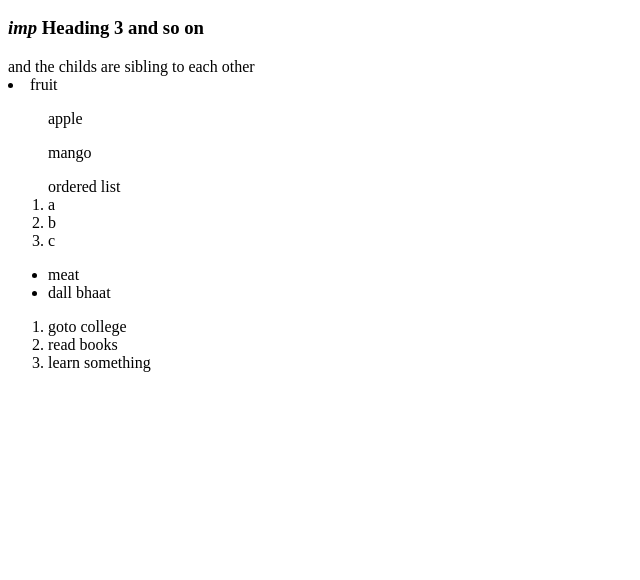
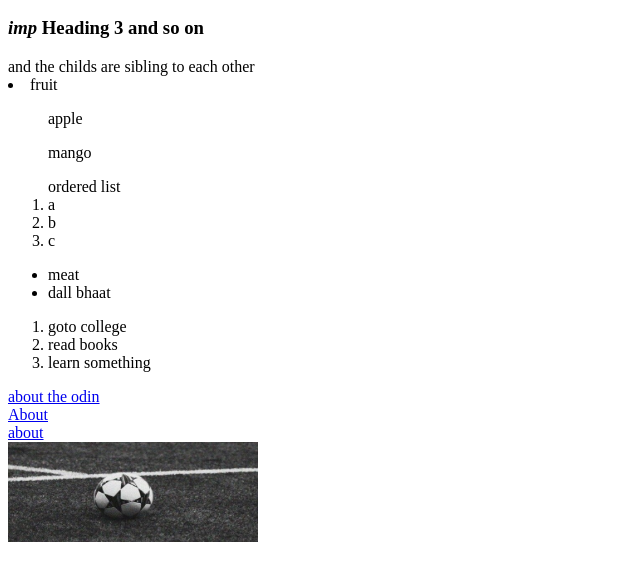
Before and after one commit to 0aashutosh/Web-learning, a plain HTML site: page index.html in a window 1280 px wide. Shown: the part 196-776 px from the top of the page, without its empty margins (0-640 px from the left). Drawn offline with Linux system fonts and the light colour scheme.

Commit message:
Upto img and comment

```diff
--- a/index.html
+++ b/index.html
@@ -32,5 +32,16 @@
         <li>read books</li>
         <li>learn something</li>
     </ol>
+
+    <a href="https://www.theodinproject.com/about" target="_blank" rel="noopener noreferrer"><!--href attribute to add the link or destination-->
+        about the odin<!--target is to open the link on the new tab which is on _self on default -->
+    </a><!--a element is to make links with href-->
+<!-- rel is used to describe the relation betn current page and linked docs -->
+    <br>
+    <a href="about.html">About</a><!--relative link-->
+    <br>
+    <a href="./page/about.html">about</a>
+    <br>
+    <img src="../football.jpg" alt="eerror" height="100" width="250">
 </body>
 </html>
```
Also changed, not shown: about.html (added, +11 -0 lines), page/about.html (added, +11 -0 lines), football.jpg (added).
